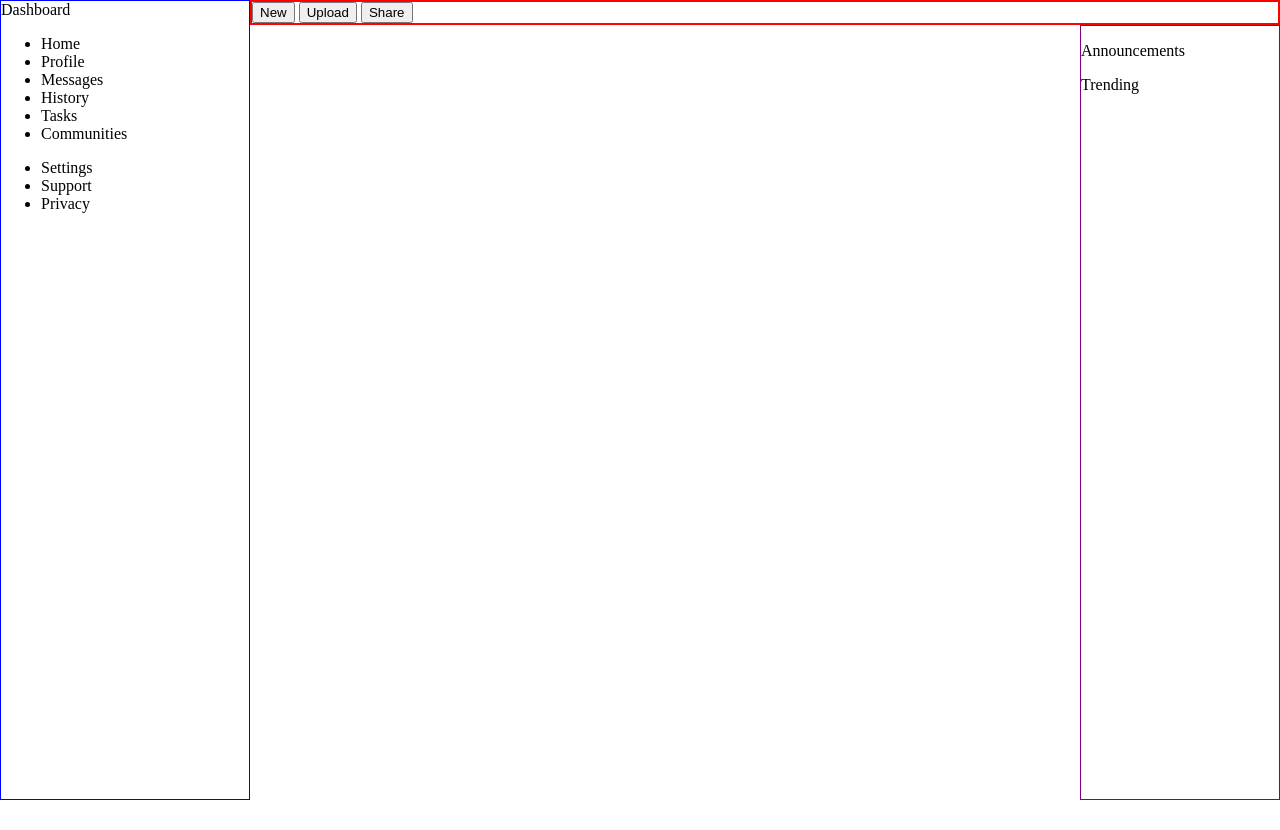
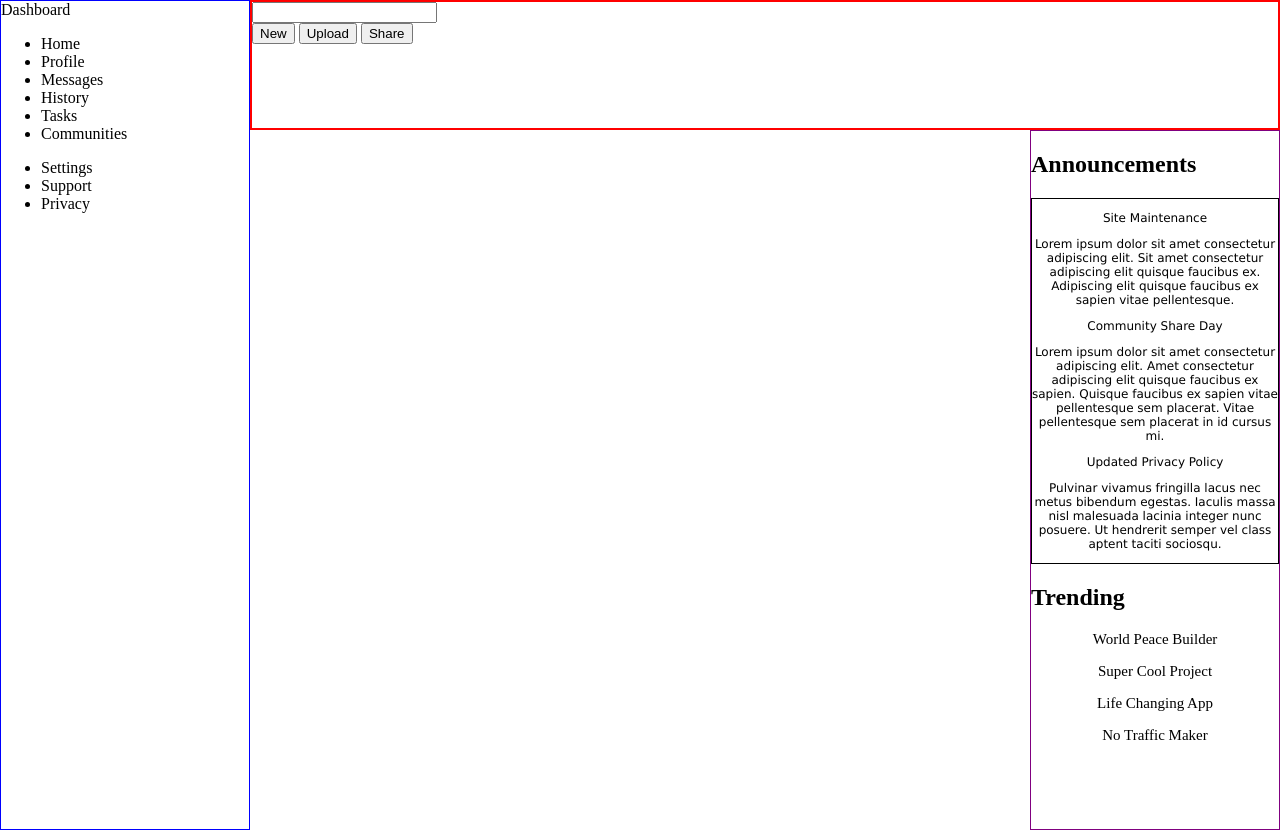
Before and after one commit to janice15/top-project-admin-dashboard, a plain HTML site: page index.html in a window 1280 px wide. Before the commit the page ends 800 px from the top, so only its background shows below. Drawn offline with Linux system fonts and the light colour scheme.

Commit message:
fix: set up general layout of right sidebar

```diff
--- a/index.html
+++ b/index.html
@@ -33,31 +33,77 @@
 
             </div>
         </div>
+
+        <div class="navbar">
             <div class="header">
-            <div class="search-bar"></div>
-            <div class="user-info"></div>
+                <div class="search">
+                    <div class="magnify-glass-icon">
                     </div>
-        <div class="navbar">
+                    <div class="search-bar"><input /></div>
+                    <div>
+                        <div class="notifications"></div>
+                        <div class="user-info">
+                            <div class="user-photo"></div>
+                            <div class="user-account"></div>
+                        </div>
+                    </div>
+
+                </div>
                 <div class="greeting"></div>
+                <div>
                     <button>New</button>
                     <button>Upload</button>
                     <button>Share</button>
                 </div>
 
+            </div>
+
+        </div>
+
         <div class="main-content"></div>
         <div class="right-sidebar">
             <div class="announcements">
-                <p>Announcements</p>
-
+                <h2>Announcements</h2>
+                <div class="announcement-info">
+                    <div>
+                        <p>Site Maintenance</p>
+                        <p>Lorem ipsum dolor sit amet consectetur adipiscing elit. Sit amet consectetur adipiscing elit
+                            quisque faucibus ex. Adipiscing elit quisque faucibus ex sapien vitae pellentesque.</p>
                     </div>
-
+                    <div>
+                        <p>Community Share Day</p>
+                        <p>Lorem ipsum dolor sit amet consectetur adipiscing elit. Amet consectetur adipiscing elit
+                            quisque faucibus ex sapien. Quisque faucibus ex sapien vitae pellentesque sem placerat.
+                            Vitae pellentesque sem placerat in id cursus mi.</p>
+                    </div>
+                    <div>
+                        <p>Updated Privacy Policy</p>
+                        <p>Pulvinar vivamus fringilla lacus nec metus bibendum egestas. Iaculis massa nisl malesuada
+                            lacinia integer nunc posuere. Ut hendrerit semper vel class aptent taciti sociosqu. </p>
+                    </div>
+                </div>
                 <div class="trending">
-                <p>Trending</p>
+                    <h2>Trending</h2>
+                    <div class="trending-info">
+                        <div>
+                            <p>World Peace Builder</p>
+                        </div>
+                        <div>
+                            <p>Super Cool Project</p>
+                        </div>
+                        <div>
+                            <p>Life Changing App</p>
+                        </div>
+                        <div>
+                            <p>No Traffic Maker</p>
+                        </div>
+                    </div>
 
                 </div>
             </div>
         </div>
 
+
 </body>
 
 </html>
--- a/style.css
+++ b/style.css
@@ -12,8 +12,9 @@ body {
 
 .page-container {
     display: grid;
-    grid-template-columns: 250px 2fr 200px;
-    grid-template-rows: auto 1fr auto;
+    /* grid-template-columns: 250px 2fr 200px; */
+    grid-template-columns: 250px 1fr;
+    grid-template-rows: auto 1fr;
     min-height: 100vh;
 }
 
@@ -25,7 +26,8 @@ body {
 
 .navbar {
     border: 2px solid red;
-    grid-column: 2 / -1;
+    height: 130px;
+    grid-column: 2 / 4;
     grid-row: 1;
 }
 
@@ -33,4 +35,19 @@ body {
     border: 1px solid purple;
     grid-column: 3/ 4;
     grid-row: 2;
+    height: 700px;
+    width: 250px;
 }
+
+.trending-info {
+    font-size: 15px;
+    text-align: center;
+}
+
+
+.announcement-info {
+    font-size: 12px;
+    font-family: Verdana, Geneva, Tahoma, sans-serif;
+    border: 1px solid rgb(0, 0, 0);
+    text-align: center;
+}
```
Lines whose indentation alone changed are shown as unchanged.
